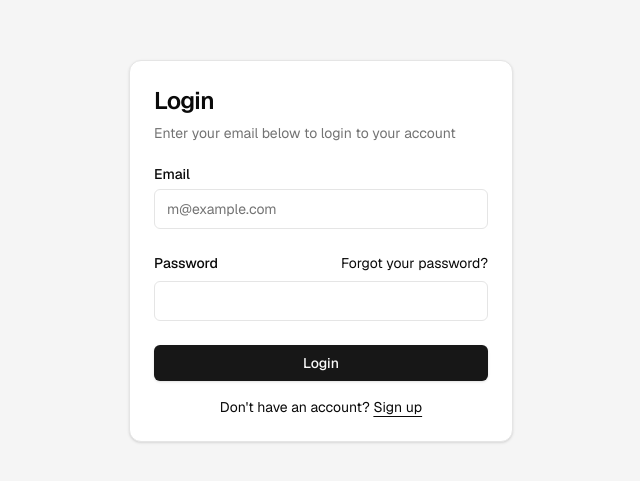
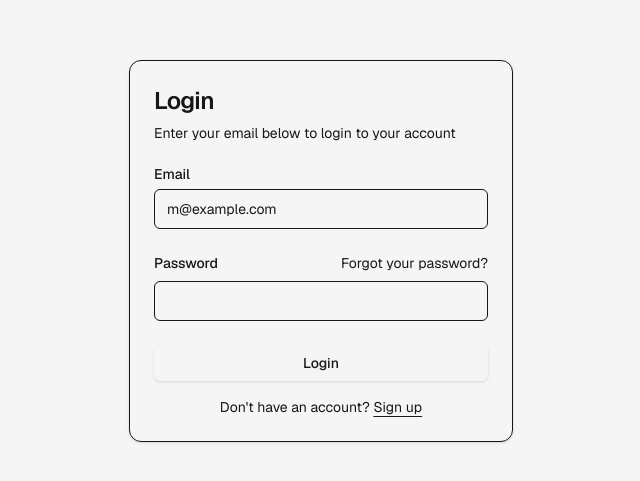
Before and after one commit to crisanmartins/subete-mvp, a Next.js app: page /auth/login in a window 1280 px wide. Shown: the part 149-630 px from the top of the page, without its empty margins (319-959 px from the left). Built offline with nearby package versions, Linux system fonts and the light colour scheme; no server answers.

Commit message:
Fix authentication light theme

```diff
--- a/app/globals.css
+++ b/app/globals.css
@@ -86,3 +86,38 @@ input::placeholder,
 textarea::placeholder {
   color: #737373;
 }
+:root,
+.dark {
+  color-scheme: light;
+
+  --background: #f5f5f5;
+  --foreground: #171717;
+
+  --card: #ffffff;
+  --card-foreground: #171717;
+
+  --popover: #ffffff;
+  --popover-foreground: #171717;
+
+  --primary: #171717;
+  --primary-foreground: #ffffff;
+
+  --secondary: #f5f5f5;
+  --secondary-foreground: #171717;
+
+  --muted: #f5f5f5;
+  --muted-foreground: #737373;
+
+  --accent: #f5f5f5;
+  --accent-foreground: #171717;
+
+  --border: #e5e5e5;
+  --input: #e5e5e5;
+  --ring: #a3a3a3;
+}
+
+html,
+body {
+  background: #f5f5f5;
+  color: #171717;
+}
```
